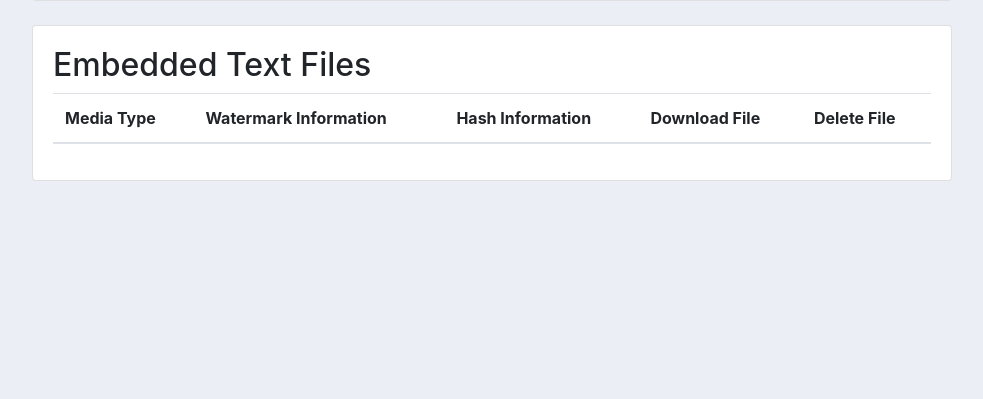
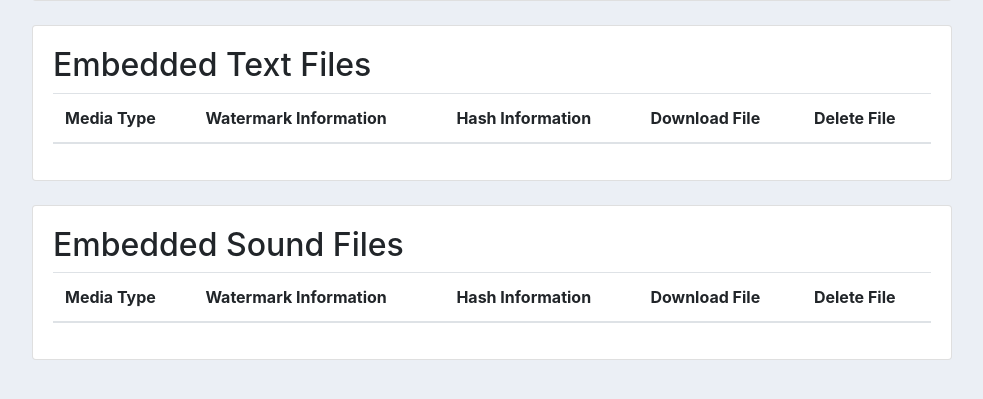
Before and after one commit to lvnzip001/Digital_Platform_Thesis, a Django app: page /embedded_files/ in a window 1280 px wide. Shown: the part 327-726 px from the top of the page, without its empty margins (148-1131 px from the left). Run offline with Django 4.2, Linux system fonts and the light colour scheme; a user stored in the database is signed in; data comes from the database, SQL or seed files in the repository; lists and menus that the app fills with data are empty; parts of the project's set-up code (start-up, migrations or seed data) failed here and were passed over; some libraries are stand-ins or nearby versions.

Commit message:
Complete set of embeddded sounds

```diff
--- a/app/my_platform/templates/embedded_files.html
+++ b/app/my_platform/templates/embedded_files.html
@@ -134,4 +134,59 @@
 
 
 
+<div class="container">
+  <div class="row justify-content-center">
+    <div class="col-lg-10 col-md-12">
+      <div class="card mb-4">
+        <div class="card-body">
+
+<h2>Embedded Sound Files</h2>
+<table class="table">
+
+  <thead>
+      <tr>
+          <th>Media Type</th>
+          <th>Watermark Information</th>
+          <th>Hash Information</th>
+          <th>Download File</th>
+          <th>Delete File</th>
+
+      </tr>
+  </thead>
+  <tbody>
+      {% for uploaded_sound in uploaded_sounds %}
+      <tr>
+          <td>
+              {% if uploaded_sound.file%}<!-- File in this case in the file route-->
+              <img src="{% static 'site_images/audio2.png' %}" alt="Text File/Audio File" style="width: 60px;">
+              {%else%}
+              <span class="text-muted">No Cover</span>
+              {% endif %}
+          </td>
+          <td>{{ uploaded_sound.owner}}</td>
+          <td>{{ uploaded_sound.hash}}</td>
+          <td>
+              <a href="{{uploaded_sound.file.url}}" class = 'btn btn-sm btn-info' target="_blank"> <!-- targe is for opening a  new window-->
+                Download
+              </a>
+          </td>
+          <td>
+              <a href="{% url 'delete_file' uploaded_sound.hash_url %}" class = 'btn btn-sm btn-danger' target="_blank">  <!-- targe is for opening a  new window-->
+                Delete
+              </a>
+          </td>
+      </tr>
+      {% endfor %}
+  </tbody>
+</table>
+
+
+</div>
+</div>
+</div>
+</div>
+</div>
+
+
+
 {% endblock %}
```
